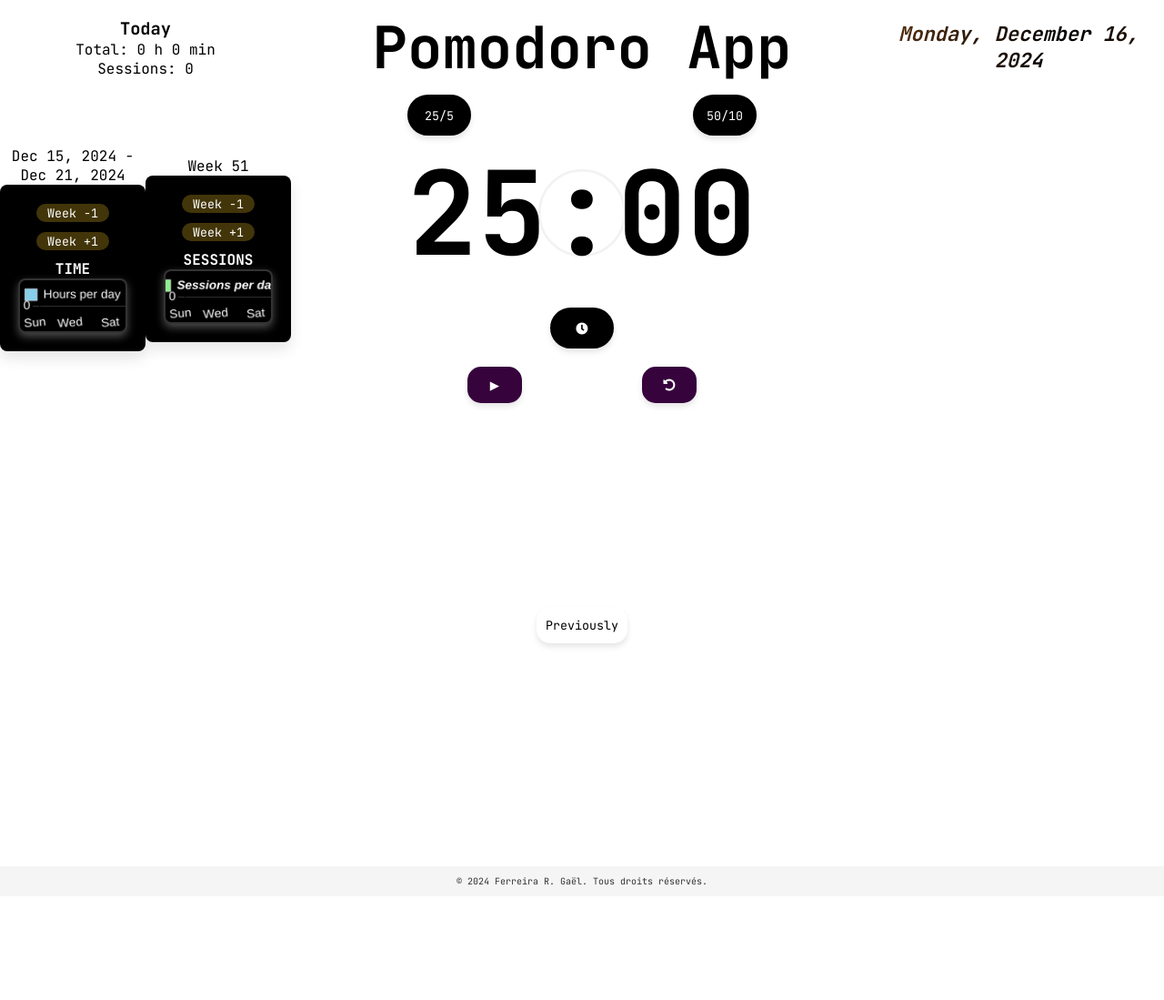
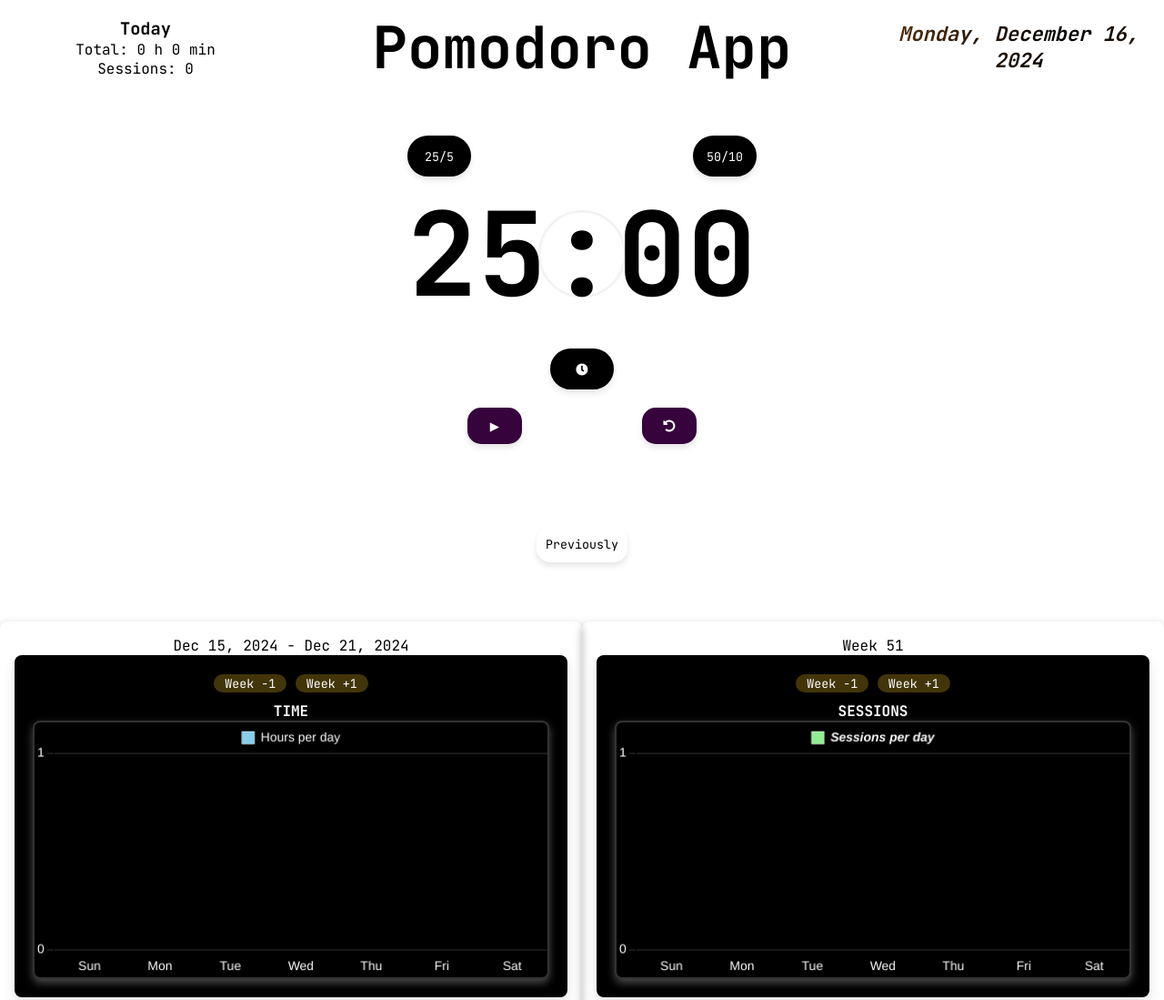
Before and after one commit to FeatAstro/PomodoroApp, a plain HTML site: page index.html in a window 1280 px wide. Shown: the top 1099 px of the page at 91% size. Before the commit the page ends 985 px from the top, so only its background shows below. Drawn offline with nearby package versions, Linux system fonts and the light colour scheme.

Commit message:
Update style.css

```diff
--- a/style.css
+++ b/style.css
@@ -36,12 +36,12 @@ header {
 main {
     display: grid;
     grid-template-columns: 1fr 1fr 2fr 2fr 1fr 1fr;
-    grid-template-rows: 2fr 1fr 1fr 1fr;
+    grid-template-rows: 1fr 150px 1fr 1fr;
     grid-auto-rows: 0;
     width: 100%;
 }
 
-.main_left, .main_right {
+.bottom_left, .bottom_right {
     border: 1px solid rgba(255, 255, 255, 0.2);
     border-radius: var(--border-radius-sm);
     box-shadow: var(--shadow-lg);
@@ -54,40 +54,33 @@ main {
 .top_center { grid-column: 2 / 3; }
 .top_right { grid-column: 3 / 4; }
 
-.main_left { grid-column: 1 / 3; grid-row: 1 / 2; }
-.main_center { grid-column: 3 / 5; grid-row: 1 / 2; }
-.main_right { grid-column: 5 / 7; grid-row: 1 / 2; }
+.main_center { grid-column: 1 / 7; grid-row: 1 / 2; }
 
-.bottom_center{ grid-column: 1 / 7; grid-row: 2 / 5;}
+.bottom_left{ grid-column: 1 / 4; grid-row: 3 / 4; }
+.bottom_center{ grid-column: 1 / 7; grid-row: 2 / 3; }
+.bottom_right{ grid-column: 4 / 7; grid-row: 3 / 4; }
 
 /* Common alignment */
 .top_left, .top_center, .top_right,
 .main_center,
-.bottom_left, .bottom_center, .bottom_right{
+.bottom_center{
     justify-self: center;
     align-self: center;
     text-align: center;
 }
 
-.main_left, .main_right{
+.bottom_left, .bottom_right{
     justify-self: space-between;
     align-self: center;
     text-align: center;
 }
 
-@media (max-width: 768px) {
-
-    .main_left { grid-column: 1 / 4; grid-row: 3 / 4; }
-    .main_center { grid-column: 3 / 5; grid-row: 1 / 2; }
-    .main_right { grid-column: 4 / 7; grid-row: 3 / 4; }
-    .bottom_center{ grid-column: 1 / 7; grid-row: 2 / 3;}
-}
 
 @media (max-width: 480px) {
-    .main_left { grid-column: 1 / 7; grid-row: 3 / 4; }
     .main_center { grid-column: 3 / 5; grid-row: 1 / 2; }
-    .main_right { grid-column: 1 / 7; grid-row: 4 / 5; }
+    .bottom_left { grid-column: 1 / 7; grid-row: 3 / 4; }
     .bottom_center{ grid-column: 1 / 7; grid-row: 2 / 3;}
+    .bottom_right { grid-column: 1 / 7; grid-row: 4 / 5; }
 }
 
 
```
